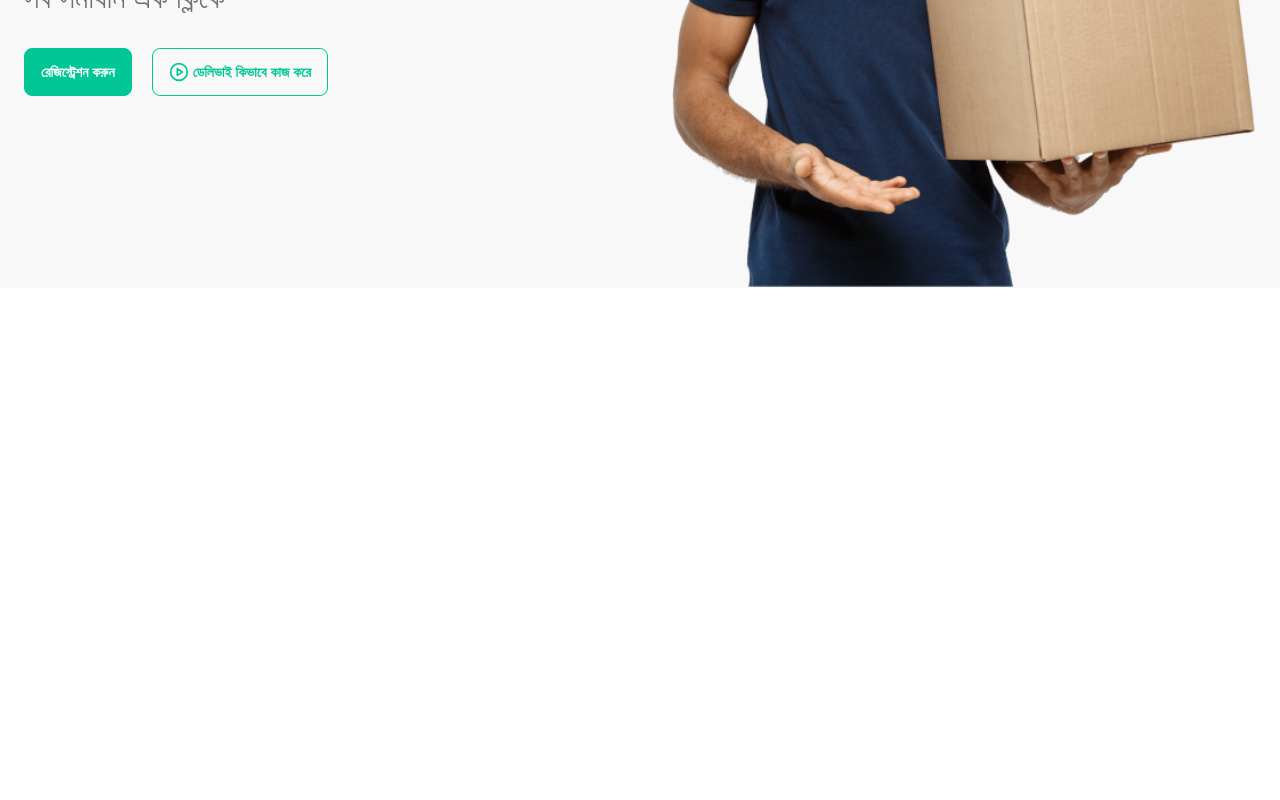
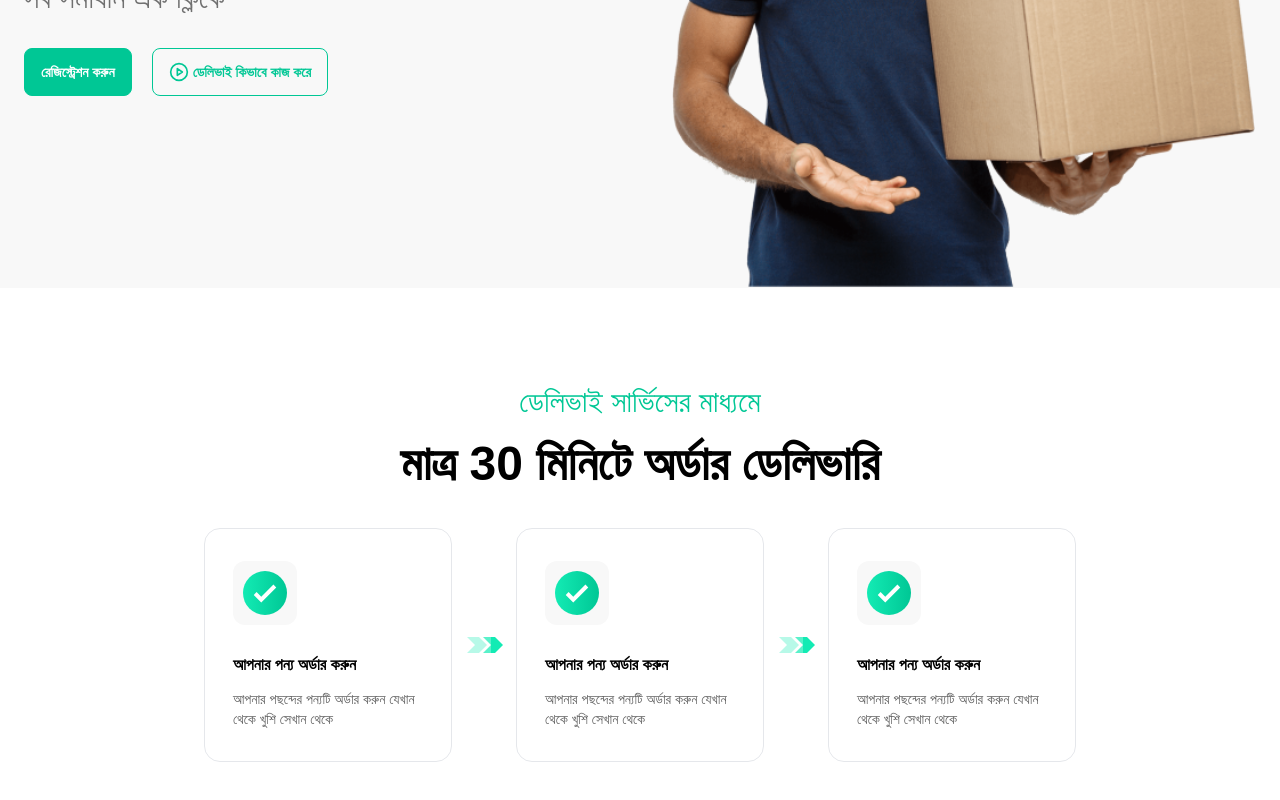
Before and after one commit to mdsaifullah365/delibhai-client-side, a React (Create React App) app: page / in a window 1280 px wide. Shown: the part 512-1312 px from the top of the page. Before the commit the page ends 800 px from the top, so only its background shows below. Built offline with nearby package versions, Linux system fonts and the light colour scheme.

Commit message:
feat: add order process section

```diff
--- a/src/Pages/Home/Home.js
+++ b/src/Pages/Home/Home.js
@@ -1,10 +1,12 @@
 import React from "react";
 import Banner from "./Banner/Banner";
+import OrderProcess from "./OrderProcess/OrderProcess";
 
 const Home = () => {
   return (
     <main>
       <Banner />
+      <OrderProcess />
     </main>
   );
 };
--- /dev/null
+++ b/src/Pages/Home/OrderProcess/OrderProcess.js
@@ -0,0 +1,44 @@
+import React from "react";
+import OrderStep from "./OrderStep";
+
+const OrderProcess = () => {
+  const steps = [
+    {
+      id: 1,
+      title: "আপনার পন্য অর্ডার করুন",
+      description:
+        "আপনার পছন্দের পন্যটি অর্ডার করুন যেখান থেকে খুশি সেখান থেকে",
+    },
+    {
+      id: 2,
+      title: "আপনার পন্য অর্ডার করুন",
+      description:
+        "আপনার পছন্দের পন্যটি অর্ডার করুন যেখান থেকে খুশি সেখান থেকে",
+    },
+    {
+      id: 3,
+      title: "আপনার পন্য অর্ডার করুন",
+      description:
+        "আপনার পছন্দের পন্যটি অর্ডার করুন যেখান থেকে খুশি সেখান থেকে",
+    },
+  ];
+  return (
+    <section className="my-24">
+      <div className="max-w-[920px] mx-auto px-6">
+        <h3 className="text-primary text-center text-2xl md:text-3xl mb-5">
+          ডেলিভাই সার্ভিসের মাধ্যমে
+        </h3>
+        <h2 className="text-black text-center text-3xl sm:text-4xl md:text-5xl font-semibold mb-10">
+          মাত্র 30 মিনিটে অর্ডার ডেলিভারি
+        </h2>
+        <div className="grid grid-cols-1 md:grid-cols-3 gap-16">
+          {steps.map((step) => (
+            <OrderStep key={step.id} step={step} />
+          ))}
+        </div>
+      </div>
+    </section>
+  );
+};
+
+export default OrderProcess;
--- /dev/null
+++ b/src/Pages/Home/OrderProcess/OrderStep.js
@@ -0,0 +1,39 @@
+import React from "react";
+import { GoCheck } from "react-icons/go";
+
+const OrderStep = ({ step }) => {
+  const { id, title, description } = step;
+
+  return (
+    <div className="border border-accent-75 rounded-2xl px-7 py-8 relative text-center md:text-left">
+      {/* Icon */}
+      <div className="bg-[#f8f8f8] w-16 h-16 rounded-xl flex justify-center items-center mb-7 mx-auto md:mx-0">
+        <div className="bg-gradient-to-r from-secondary to-primary w-11 h-11 rounded-full flex justify-center items-center">
+          <GoCheck className="text-base-100 text-3xl" />
+        </div>
+      </div>
+
+      {/* Title and Description */}
+      <h4 className="text-base font-semibold mb-3">{title}</h4>
+      <p className="text-[#5C5C5C] text-sm">{description}</p>
+
+      {/* Arrow */}
+      {id !== 3 && (
+        <div className="flex absolute md:top-1/2 right-1/2 -bottom-10 md:bottom-1/2 md:-right-10 -mr-4 md:-mt-2 rotate-90 md:rotate-0">
+          {/* First */}
+          <div className="bg-primary opacity-30 flex">
+            <div className="border-t-8 border-r-4  border-b-8 border-l-8 border-l-base-100 border-y-secondary border-r-secondary"></div>
+            <div className="border-t-8 border-r-4  border-b-8 border-l-8 border-l-secondary border-y-base-100 border-r-base-100"></div>
+          </div>
+          {/* Second */}
+          <div className="bg-primary flex -ml-2">
+            <div className="border-t-8 border-r-4  border-b-8 border-l-8 border-l-base-100 border-y-secondary border-r-secondary"></div>
+            <div className="border-t-8 border-r-4  border-b-8 border-l-8 border-l-secondary border-y-base-100 border-r-base-100"></div>
+          </div>
+        </div>
+      )}
+    </div>
+  );
+};
+
+export default OrderStep;
--- a/tailwind.config.js
+++ b/tailwind.config.js
@@ -14,7 +14,7 @@ module.exports = {
       {
         mytheme: {
           primary: "#00C795",
-          secondary: "#f6d860",
+          secondary: "#13EBB4",
           accent: "#707070",
           neutral: "#D9D9D9",
           "base-100": "#ffffff",
```
Also changed, not shown: 1 other file (tests, documents, lock files or other folders).
